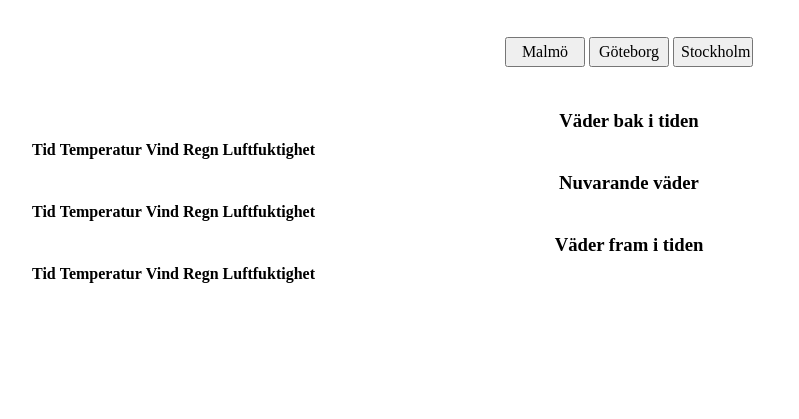
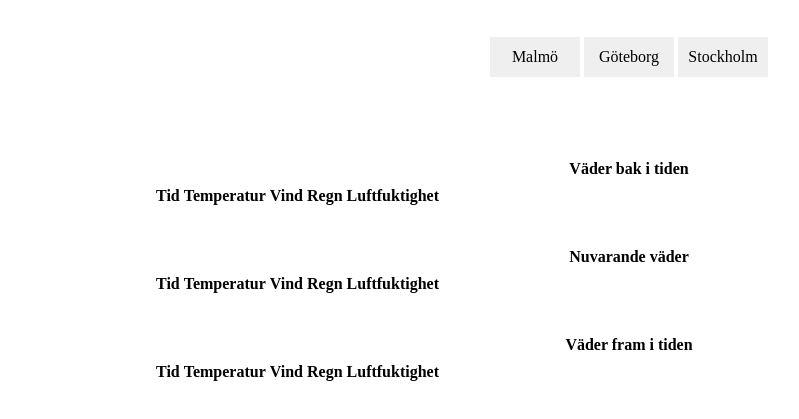
Before and after one commit to Medieinstitutet/fed22d-js-grundkurs-2-weather-app-CeciliaL1, a website built with Vite: page index.html in a window 1280 px wide. Both pictures are taken after a click on the button "Malmö". Shown: the part 79-498 px from the top of the page, without its empty margins (11-810 px from the left). Built offline with nearby package versions, Linux system fonts and the light colour scheme; no server answers; files whose address does not match are found by name.

Commit message:
if applied this will change css

```diff
--- a/index.html
+++ b/index.html
@@ -18,13 +18,14 @@
       </section>
 
       <section class="tempinfo" id="tempInfo">
-        <h2 id="station"></h2>
-        <span id="currentDate"></span>
         <div class="headings">
-
+          <h2 id="station"></h2>
+          <h3 class="date" id="currentDate"></h3>
+        </div>
+        <div>
           <table>
             <tr>
-              <h3>Väder bak i tiden</h3>
+              <h4>Väder bak i tiden</h4>
               <th>Tid</th>
               <th>Temperatur</th>
               <th>Vind</th>
@@ -40,7 +41,7 @@
 
           <table>
             <tr>
-              <h3>Nuvarande väder</h3>
+              <h4>Nuvarande väder</h4>
               <th>Tid</th>
               <th>Temperatur</th>
               <th>Vind</th>
@@ -56,7 +57,7 @@
 
           <table>
             <tr>
-              <h3>Väder fram i tiden</h3>
+              <h4>Väder fram i tiden</h4>
               <th>Tid</th>
               <th>Temperatur</th>
               <th>Vind</th>
--- a/src/style/style.scss
+++ b/src/style/style.scss
@@ -10,31 +10,49 @@
   width: 100%;
   min-height: 100vh;
   background-image: url('day.jpg');
+  background-size: cover;
   background-position: 70%;
-
-
 
   section{
   margin: auto;
-  width: 70%;
   text-align: center;
   padding-top: 40px;
 
   button{
     margin-top: 40px;
     cursor: pointer;
-    width: 80px;
+    width: 90px;
+    border: none;
+    height: 40px;
+    margin-bottom: 20px;
+
+    &:hover{
+      border: 2px solid rgb(104 104 104);
+      box-shadow: 0 0 15px rgba(0 0 0 / 70%);
+    }
   }
   }
 
   .tempinfo{
-    width: 100%;
-    height: auto;
+    width: 90%;
     background-color: rgba($color: #fff, $alpha: 70%);
     visibility: hidden;
 
+    .headings{
+      display: flex;
+      justify-content: space-between;
+      margin-left: 50px;
+      margin-right: 50px;
+      padding-bottom: 20px;
+    }
+
     table{
-      margin-left: 40px;
+      margin-left: 100px;
+      margin-bottom: 30px;
+
+      &:nth-of-type(3){
+        padding-bottom: 40px;
+      }
     }
 
   }
```
